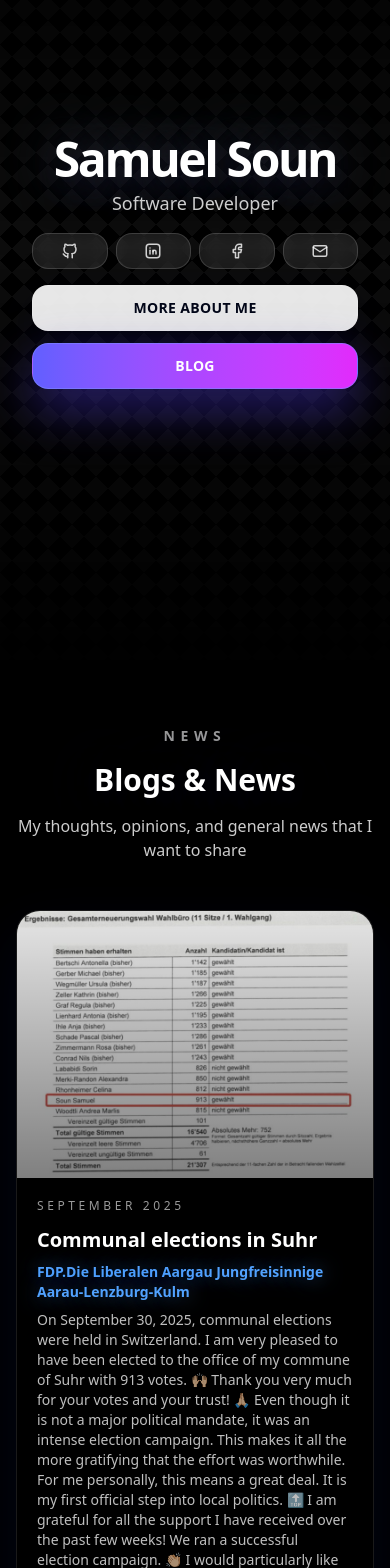
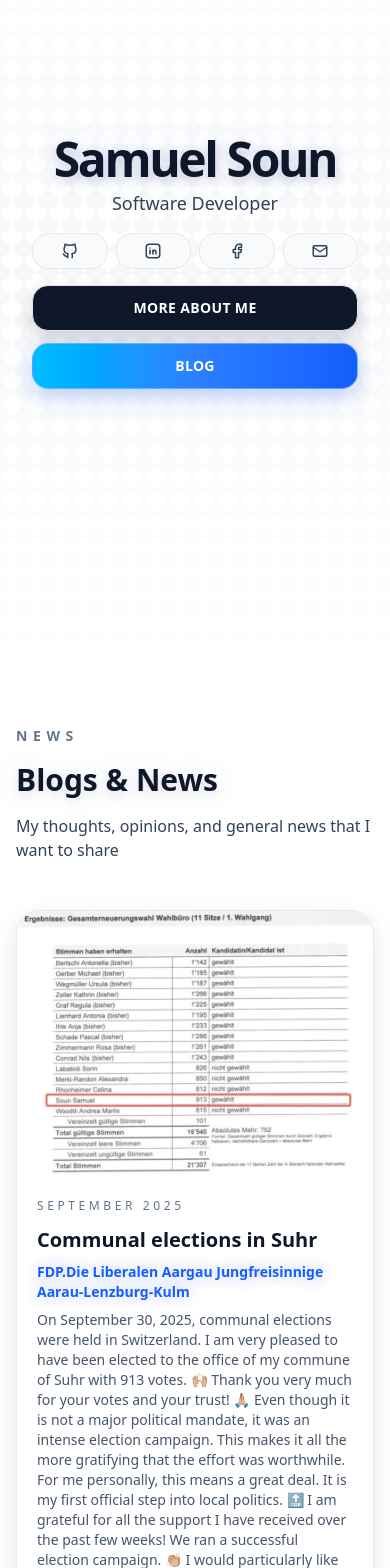
Before and after one commit to Samusn/portfolio_samuel_soun, a Next.js app: page / in a window 390 px wide. Shown: the part 160-1728 px from the top of the page. Built offline with nearby package versions, Linux system fonts and the light colour scheme.

Commit message:
feat: some ui improvements

```diff
--- a/src/app/layout.tsx
+++ b/src/app/layout.tsx
@@ -27,15 +27,15 @@ export default function RootLayout({
   return (
     <html lang="en" className="scroll-smooth">
       <body
-        className={`${geistSans.variable} ${geistMono.variable} antialiased relative min-h-screen overflow-x-hidden bg-black text-white`}
+        className={`${geistSans.variable} ${geistMono.variable} antialiased relative min-h-screen overflow-x-hidden bg-white text-slate-900`}
       >
         {/* Globaler Checkerboard Background mit vertikalem Verlauf */}
         <BGPattern
           variant="checkerboard"
           mask="fade-y"         // vertikaler Verlauf von oben nach unten
-          fill="#1a1a1a"        // dunkelgraue Quadrate
+          fill="#e5e7eb"        // hellgraue Quadrate
           size={24}
-          className="pointer-events-none opacity-50"
+          className="pointer-events-none opacity-30"
         />
 
         {/* Page Content */}
--- a/src/components/layout/site-footer.tsx
+++ b/src/components/layout/site-footer.tsx
@@ -1,6 +1,6 @@
 export function SiteFooter() {
   return (
-    <footer className="border-t border-white/10 bg-black/70 px-4 py-6 text-xs text-white/60 sm:px-6 lg:px-12">
+    <footer className="border-t border-slate-200 bg-slate-50 px-4 py-6 text-xs text-slate-600 sm:px-6 lg:px-12">
       <div className="mx-auto flex w-full max-w-5xl flex-col gap-1 text-center sm:flex-row sm:items-center sm:justify-between">
         <span>© {new Date().getFullYear()} Samuel Soun</span>
         <span>Built with Next.js · Tailwind CSS · Framer Motion · Components by 21.st.dev</span>
--- a/src/components/sections/about/contact-sidebar.tsx
+++ b/src/components/sections/about/contact-sidebar.tsx
@@ -22,7 +22,7 @@ export function ContactSidebar({
     <div className="fixed top-3 left-4 z-40 flex flex-col gap-2 sm:gap-3 sm:top-4">
       <Link
         href="/"
-        className="inline-flex items-center gap-1.5 rounded-full border border-white/10 bg-black/30 px-3 py-1.5 text-xs font-medium text-white/70 backdrop-blur transition-all duration-300 hover:text-white hover:border-white/40 hover:bg-white/10 hover:shadow-[0_4px_12px_rgba(255,255,255,0.15)] hover:scale-105 max-w-fit"
+        className="inline-flex items-center gap-1.5 rounded-full border border-slate-200 bg-white/80 px-3 py-1.5 text-xs font-medium text-slate-700 backdrop-blur transition-all duration-300 active:scale-95 active:text-slate-900 active:border-slate-300 active:bg-white active:shadow-[0_4px_12px_rgba(15,23,42,0.1)] md:hover:text-slate-900 md:hover:border-slate-300 md:hover:bg-white md:hover:shadow-[0_4px_12px_rgba(15,23,42,0.1)] md:hover:scale-105 md:active:scale-100 max-w-fit"
       >
         {homeIcon}
         <span>Home</span>
@@ -31,7 +31,7 @@ export function ContactSidebar({
       <button
         type="button"
         onClick={onToggle}
-        className="hidden md:inline-flex items-center gap-1.5 rounded-full border border-white/10 bg-black/30 px-3 py-1.5 text-xs font-medium text-white/70 backdrop-blur transition-all duration-300 hover:text-white hover:border-white/40 hover:bg-white/10 hover:shadow-[0_4px_12px_rgba(255,255,255,0.15)] hover:scale-105 max-w-fit"
+        className="hidden md:inline-flex items-center gap-1.5 rounded-full border border-slate-200 bg-white/80 px-3 py-1.5 text-xs font-medium text-slate-700 backdrop-blur transition-all duration-300 hover:text-slate-900 hover:border-slate-300 hover:bg-white hover:shadow-[0_4px_12px_rgba(15,23,42,0.1)] hover:scale-105 max-w-fit"
       >
         <span>Contact</span>
         <motion.span animate={{ rotate: isSocialOpen ? 180 : 0 }} transition={{ duration: 0.3 }}>
@@ -54,7 +54,7 @@ export function ContactSidebar({
             href={social.href}
             target="_blank"
             rel="noreferrer"
-            className="inline-flex items-center gap-1.5 rounded-full border border-white/10 bg-black/30 px-3 py-1.5 text-xs font-medium text-white/70 backdrop-blur transition-all duration-300 hover:text-white hover:border-white/40 hover:bg-white/10 hover:shadow-[0_4px_12px_rgba(255,255,255,0.15)] hover:scale-105 max-w-fit"
+            className="inline-flex items-center gap-1.5 rounded-full border border-slate-200 bg-white/80 px-3 py-1.5 text-xs font-medium text-slate-700 backdrop-blur transition-all duration-300 active:scale-95 active:text-slate-900 active:border-slate-300 active:bg-white active:shadow-[0_4px_12px_rgba(15,23,42,0.1)] md:hover:text-slate-900 md:hover:border-slate-300 md:hover:bg-white md:hover:shadow-[0_4px_12px_rgba(15,23,42,0.1)] md:hover:scale-105 md:active:scale-100 max-w-fit"
           >
             {social.icon}
             <span>{social.label}</span>
--- a/src/components/sections/about/skills-section.tsx
+++ b/src/components/sections/about/skills-section.tsx
@@ -33,20 +33,20 @@ export function SkillsSection({
           whileInView="visible"
           viewport={{ once: false, amount: 0.2 }}
           transition={{ ...popInTransition, delay: 0.1 }}
-          className="space-y-3 sm:space-y-4 text-center"
+          className="space-y-3 sm:space-y-4 text-left md:text-center"
         >
-          <p className="text-xs sm:text-sm font-semibold uppercase tracking-[0.4em] text-white/60">
+          <p className="text-xs sm:text-sm font-semibold uppercase tracking-[0.4em] text-slate-500">
             Competencies
           </p>
           <h2
-            className="text-3xl font-bold text-white sm:text-5xl"
+            className="text-3xl font-bold text-slate-900 sm:text-5xl"
             style={{
-              textShadow: "0 12px 30px rgba(2,6,23,0.75), 0 0 45px rgba(59,130,246,0.3)",
+              textShadow: "0 4px 12px rgba(15,23,42,0.1), 0 0 25px rgba(59,130,246,0.15)",
             }}
           >
             Programming Languages & Technologies
           </h2>
-          <p className="text-base sm:text-lg text-white/80">
+          <p className="text-base sm:text-lg text-slate-700">
             Tools, programming languages, and technologies I have dealt with so far
           </p>
         </motion.div>
--- a/src/components/sections/about/timeline-section.tsx
+++ b/src/components/sections/about/timeline-section.tsx
@@ -29,22 +29,19 @@ export function TimelineSection({
       transition={sectionTransition}
     >
       <div className="mx-auto max-w-5xl space-y-8 sm:space-y-12">
-        <BlurFade delay={0.15} inView className="space-y-3 sm:space-y-4 text-center">
-          <p className="text-xs sm:text-sm font-semibold uppercase tracking-[0.4em] text-white/60 drop-shadow-[0_8px_30px_rgba(59,130,246,0.4)]">
+        <BlurFade delay={0.15} inView className="space-y-3 sm:space-y-4 text-left md:text-center">
+          <p className="text-xs sm:text-sm font-semibold uppercase tracking-[0.4em] text-slate-500">
             Experience
           </p>
           <h2
-            className="text-3xl font-bold text-white sm:text-5xl"
+            className="text-3xl font-bold text-slate-900 sm:text-5xl"
             style={{
-              textShadow: "0 12px 35px rgba(2,6,23,0.75), 0 0 55px rgba(14,165,233,0.35)",
+              textShadow: "0 4px 12px rgba(15,23,42,0.1), 0 0 25px rgba(59,130,246,0.15)",
             }}
           >
             Projects @ Swisscom
           </h2>
-          <p
-            className="text-base sm:text-lg text-white/80"
-            style={{ textShadow: "0 0 24px rgba(248,250,252,0.25)" }}
-          >
+          <p className="text-base sm:text-lg text-slate-700">
             A simple overview of the milestones of my career at Swisscom
           </p>
         </BlurFade>
--- a/src/components/sections/home/blog.tsx
+++ b/src/components/sections/home/blog.tsx
@@ -29,17 +29,17 @@ export function BlogSection({
       transition={sectionTransition}
     >
       <div className="mx-auto w-full max-w-5xl space-y-12">
-        <BlurFade delay={0.1} inView className="space-y-4 text-center">
-          <p className="text-sm font-semibold uppercase tracking-[0.4em] text-white/60">News</p>
+        <BlurFade delay={0.1} inView className="space-y-4 text-left md:text-center">
+          <p className="text-sm font-semibold uppercase tracking-[0.4em] text-slate-500">News</p>
           <h2
-            className="text-3xl font-bold text-white sm:text-5xl"
+            className="text-3xl font-bold text-slate-900 sm:text-5xl"
             style={{
-              textShadow: "0 12px 32px rgba(2,6,23,0.75), 0 0 55px rgba(79,70,229,0.35)",
+              textShadow: "0 4px 12px rgba(15,23,42,0.1), 0 0 30px rgba(59,130,246,0.15)",
             }}
           >
             Blogs & News
           </h2>
-          <p className="text-base text-white/80 sm:text-lg">
+          <p className="text-base text-slate-700 sm:text-lg">
             My thoughts, opinions, and general news that I want to share
           </p>
         </BlurFade>
@@ -72,35 +72,35 @@ type BlogCardProps = {
 
 function BlogCard({ post, index }: BlogCardProps) {
   return (
-    <article className="flex h-full flex-col overflow-hidden rounded-3xl border border-white/10 bg-black shadow-[0_25px_60px_rgba(2,6,23,0.9)]">
+    <article className="flex h-full flex-col overflow-hidden rounded-3xl border border-slate-200 bg-white shadow-[0_8px_25px_rgba(15,23,42,0.1)] active:shadow-[0_4px_15px_rgba(15,23,42,0.1)] md:hover:shadow-[0_12px_35px_rgba(15,23,42,0.15)] transition-shadow duration-300">
       <div className="relative aspect-[4/3] w-full overflow-hidden">
         <Image
           src={post.imageUrl}
           alt={post.title}
           fill
-          className="object-cover transition duration-700 hover:scale-105"
+          className="object-cover transition duration-700 md:hover:scale-105"
           sizes="(min-width: 768px) 50vw, 100vw"
           priority={index === 0}
         />
-        <div className="absolute inset-0 bg-gradient-to-b from-black/10 to-black/50" />
+        <div className="absolute inset-0 bg-gradient-to-b from-white/0 to-white/20" />
       </div>
-      <div className="flex flex-1 flex-col gap-3 px-5 py-5 sm:gap-4 sm:px-8 sm:py-7">
-        <p className="text-xs font-medium uppercase tracking-[0.3em] text-white/60 sm:text-sm">
+      <div className="flex flex-1 flex-col gap-3 px-5 py-5 text-left sm:gap-4 sm:px-8 sm:py-7">
+        <p className="text-xs font-medium uppercase tracking-[0.3em] text-slate-500 sm:text-sm">
           {post.date}
         </p>
         <div className="space-y-2 sm:space-y-3">
-          <h3 className="text-xl font-semibold text-white sm:text-2xl">{post.title}</h3>
+          <h3 className="text-xl font-semibold text-slate-900 sm:text-2xl">{post.title}</h3>
           {post.tag && (
             <p
-              className="text-sm font-semibold text-blue-400 sm:text-base"
+              className="text-sm font-semibold text-blue-600 sm:text-base"
               style={{
-                textShadow: "0 0 20px rgba(96,165,250,0.6), 0 0 40px rgba(96,165,250,0.3)",
+                textShadow: "0 0 15px rgba(37,99,235,0.3), 0 0 25px rgba(37,99,235,0.15)",
               }}
             >
               {post.tag}
             </p>
           )}
-          <p className="text-sm text-white/75 sm:text-base">{post.excerpt}</p>
+          <p className="text-sm text-slate-600 sm:text-base">{post.excerpt}</p>
         </div>
         <div className="mt-auto">
           {post.link ? (
@@ -108,7 +108,7 @@ function BlogCard({ post, index }: BlogCardProps) {
               href={post.link}
               target="_blank"
               rel="noreferrer"
-              className="inline-flex items-center gap-2 rounded-full border border-white/20 px-4 py-2 text-xs font-semibold uppercase tracking-wide text-white/80 transition hover:border-white hover:text-white sm:text-sm"
+              className="inline-flex items-center gap-2 rounded-full border border-slate-300 bg-slate-50 px-4 py-2 text-xs font-semibold uppercase tracking-wide text-slate-700 transition active:scale-95 active:border-blue-400 active:bg-blue-50 active:text-blue-700 md:hover:border-blue-400 md:hover:bg-blue-50 md:hover:text-blue-700 md:active:scale-100 sm:text-sm"
             >
               {post.linkLabel || "Read story"}
               <span aria-hidden>↗</span>
@@ -116,7 +116,7 @@ function BlogCard({ post, index }: BlogCardProps) {
           ) : (
             <button
               type="button"
-              className="inline-flex items-center gap-2 rounded-full border border-white/20 px-4 py-2 text-xs font-semibold uppercase tracking-wide text-white/80 transition hover:border-white hover:text-white sm:text-sm"
+              className="inline-flex items-center gap-2 rounded-full border border-slate-300 bg-slate-50 px-4 py-2 text-xs font-semibold uppercase tracking-wide text-slate-700 transition active:scale-95 active:border-blue-400 active:bg-blue-50 active:text-blue-700 md:hover:border-blue-400 md:hover:bg-blue-50 md:hover:text-blue-700 md:active:scale-100 sm:text-sm"
             >
               {post.linkLabel || "Read story"}
               <span aria-hidden>↗</span>
--- a/src/components/sections/home/hero.tsx
+++ b/src/components/sections/home/hero.tsx
@@ -73,17 +73,17 @@ function HeroIntro({ popIn, popInTransition, isMounted }: MotionBlockProps) {
       initial="hidden"
       animate={isMounted ? "visible" : "hidden"}
       transition={{ ...popInTransition, delay: 0.05 }}
-      className="flex w-full flex-col items-center gap-1.5 px-4 text-center sm:w-auto sm:items-start sm:px-0 sm:text-left"
+      className="flex w-full flex-col items-center gap-1.5 px-4 text-center sm:w-auto sm:items-start sm:px-0 sm:text-left md:text-left"
     >
       <span
-        className="w-full text-5xl font-semibold tracking-tighter text-white sm:w-auto sm:text-6xl xl:text-7xl/none"
+        className="w-full text-5xl font-semibold tracking-tighter text-slate-900 sm:w-auto sm:text-6xl xl:text-7xl/none"
         style={{
-          textShadow: "0 15px 35px rgba(2,6,23,0.75), 0 0 55px rgba(180,198,252,0.45)",
+          textShadow: "0 4px 12px rgba(15,23,42,0.15), 0 0 30px rgba(59,130,246,0.2)",
         }}
       >
         Samuel Soun
       </span>
-      <span className="text-lg text-white/80 sm:text-2xl">Software Developer</span>
+      <span className="text-lg text-slate-700 sm:text-2xl">Software Developer</span>
     </motion.div>
   );
 }
@@ -112,13 +112,13 @@ function HeroSocialLinks({
           href={social.href}
           target="_blank"
           rel="noreferrer"
-          className="group relative inline-flex items-center justify-center gap-1 rounded-2xl border border-white/15 bg-white/10 px-2.5 py-2 text-[11px] font-medium uppercase tracking-wide text-white/80 backdrop-blur transition-all duration-300 hover:border-white/40 hover:bg-white/20 hover:text-white hover:shadow-[0_8px_20px_rgba(255,255,255,0.15)] sm:gap-2 sm:px-4 sm:py-2.5 sm:text-xs"
+          className="group relative inline-flex items-center justify-center gap-1 rounded-2xl border border-slate-200 bg-slate-50 px-2.5 py-2 text-[11px] font-medium uppercase tracking-wide text-slate-700 backdrop-blur transition-all duration-300 active:border-slate-300 active:bg-slate-100 active:text-slate-900 active:shadow-[0_8px_20px_rgba(15,23,42,0.1)] active:scale-95 sm:gap-2 sm:px-4 sm:py-2.5 sm:text-xs md:hover:border-slate-300 md:hover:bg-slate-100 md:hover:text-slate-900 md:hover:shadow-[0_8px_20px_rgba(15,23,42,0.1)] md:hover:scale-105 md:active:scale-100"
         >
           <span className="relative z-10 flex items-center gap-1 sm:gap-2">
             {social.icon}
             <span className="hidden sm:inline">{social.label}</span>
           </span>
-          <span className="pointer-events-none absolute inset-0 rounded-2xl bg-white/5 opacity-0 transition-opacity duration-300 group-hover:opacity-100" />
+          <span className="pointer-events-none absolute inset-0 rounded-2xl bg-slate-100/50 opacity-0 transition-opacity duration-300 md:group-hover:opacity-100" />
         </a>
       ))}
     </motion.div>
@@ -140,17 +140,17 @@ function HeroActions({ popIn, popInTransition, isMounted, onScrollTo }: HeroActi
     >
       <div className="flex w-full flex-col justify-center gap-3 px-4 sm:w-auto sm:flex-row sm:px-0">
         <Link href="/me" className="w-full sm:w-auto">
-          <span className="group relative inline-flex w-full items-center justify-center rounded-2xl border border-white/10 bg-white/90 px-6 py-3 text-sm font-semibold uppercase tracking-wide text-slate-950 shadow-[0_18px_45px_rgba(2,6,23,0.55)] transition-all duration-250 hover:-translate-y-0.5 hover:shadow-[0_22px_55px_rgba(2,6,23,0.65)] focus-visible:outline focus-visible:outline-offset-2 focus-visible:outline-white sm:text-base">
+          <span className="group relative inline-flex w-full items-center justify-center rounded-2xl border border-slate-200 bg-slate-900 px-6 py-3 text-sm font-semibold uppercase tracking-wide text-white shadow-[0_8px_20px_rgba(15,23,42,0.2)] transition-all duration-250 active:scale-95 active:shadow-[0_4px_12px_rgba(15,23,42,0.2)] active:bg-slate-800 md:hover:-translate-y-0.5 md:hover:shadow-[0_12px_30px_rgba(15,23,42,0.3)] md:hover:bg-slate-800 md:active:translate-y-0 focus-visible:outline focus-visible:outline-offset-2 focus-visible:outline-slate-300 sm:text-base">
             <span className="relative z-10">More About Me</span>
           </span>
         </Link>
         <button
           type="button"
           onClick={() => onScrollTo("blog")}
-          className="group relative inline-flex w-full items-center justify-center rounded-2xl border border-indigo-400/60 bg-gradient-to-r from-indigo-500 via-purple-500 to-fuchsia-500 px-6 py-3 text-sm font-semibold uppercase tracking-wide text-white shadow-[0_20px_50px_rgba(69,51,199,0.55)] transition-all duration-250 hover:-translate-y-0.5 hover:shadow-[0_25px_60px_rgba(69,51,199,0.65)] focus-visible:outline focus-visible:outline-offset-2 focus-visible:outline-indigo-300 sm:w-auto sm:text-base"
+          className="group relative inline-flex w-full items-center justify-center rounded-2xl border border-blue-300/60 bg-gradient-to-r from-sky-400 via-blue-500 to-blue-600 px-6 py-3 text-sm font-semibold uppercase tracking-wide text-white shadow-[0_8px_25px_rgba(37,99,235,0.3)] transition-all duration-250 active:scale-95 active:shadow-[0_4px_15px_rgba(37,99,235,0.3)] md:hover:-translate-y-0.5 md:hover:shadow-[0_12px_35px_rgba(37,99,235,0.4)] md:hover:from-sky-300 md:hover:via-blue-400 md:hover:to-blue-500 md:active:translate-y-0 focus-visible:outline focus-visible:outline-offset-2 focus-visible:outline-blue-300 sm:w-auto sm:text-base"
         >
           <span className="relative z-10">Blog</span>
-          <span className="pointer-events-none absolute inset-0 rounded-2xl border border-white/20 opacity-0 transition-opacity duration-250 group-hover:opacity-100" />
+          <span className="pointer-events-none absolute inset-0 rounded-2xl border border-white/30 opacity-0 transition-opacity duration-250 md:group-hover:opacity-100" />
         </button>
       </div>
     </motion.div>
```
Also changed, not shown: src/components/blocks/feature-section-with-hover-effects.tsx (+13 -13 lines), src/components/sections/about/about-intro-section.tsx (+11 -14 lines), src/components/ui/timeline.tsx (+14 -14 lines).
